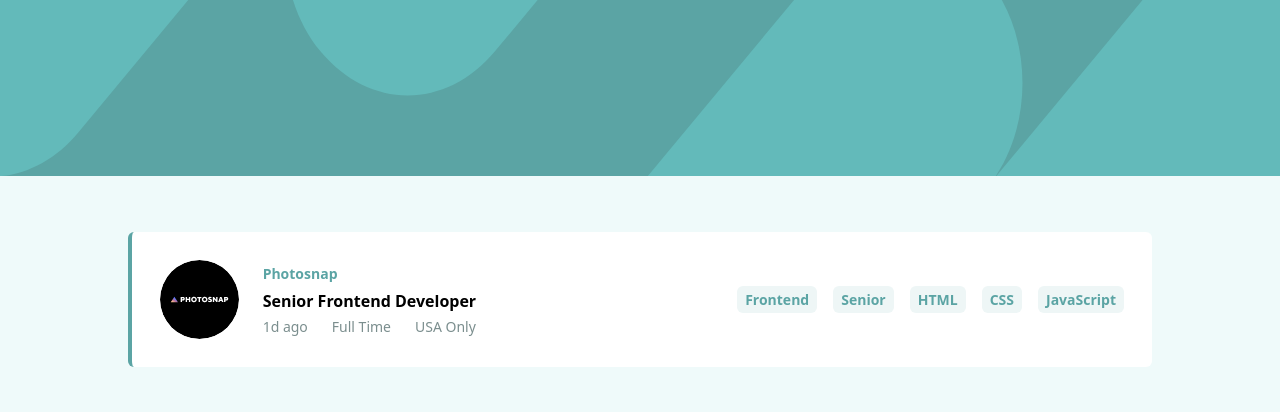
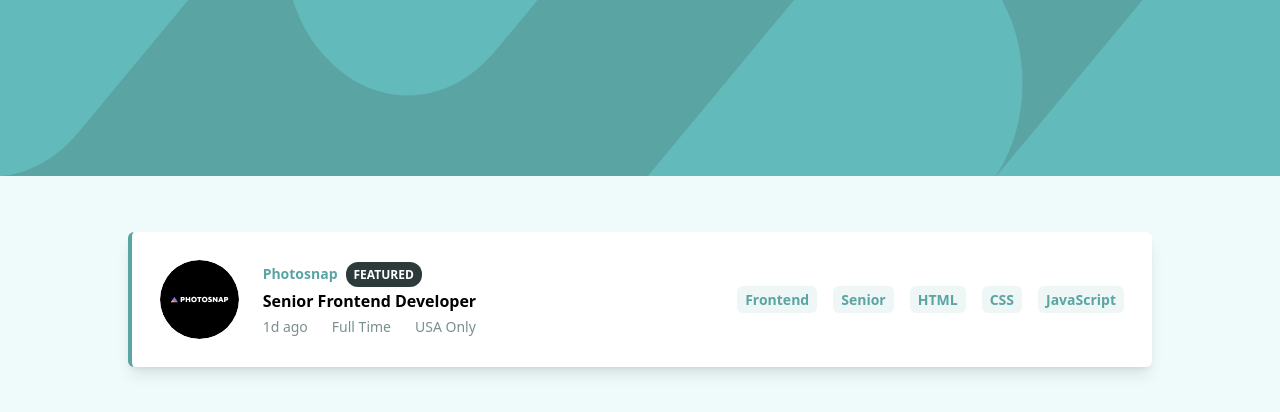
Before and after one commit to cloviswrodrigues/job_listings_with_filtering, a React (Vite) app in the folder frontend/: page / in a window 1280 px wide. Shown: the top 412 px of the page. Built offline with nearby package versions, Linux system fonts and the light colour scheme.

Commit message:
stylized featured label

```diff
--- a/frontend/src/components/JobItem/index.jsx
+++ b/frontend/src/components/JobItem/index.jsx
@@ -6,18 +6,33 @@ import LabelLink from "../LabelLink";
 const JobItem = ({ data }) => {
   const requirements = [data.role, data.level, ...data.languages] || [];
 
+  const featuredJob = data.id <= 1 ? true : false;
+  const styleFeaturedJob = featuredJob && "border-l-4 border-cyan-dark";
+
   if (!data) return null;
   return (
-    <li className="bg-white p-7 rounded-md border-l-4 border-cyan-dark flex items-center gap-6">
+    <li
+      className={`bg-white p-7 rounded-md flex items-center gap-6 shadow-lg ${styleFeaturedJob}`}
+    >
       <div>
         <ImageRounded src={data.logo} />
       </div>
       <div className="w-full flex justify-between items-center">
         <div>
-          <span className="text-sm text-cyan-dark font-bold">
-            {data.company}
-          </span>
-          <a href="#" className="block my-1 text-base font-bold">
+          <div>
+            <span className="text-sm text-cyan-dark font-bold">
+              {data.company}
+            </span>
+            {featuredJob && (
+              <span className="bg-cyan-very-dark px-2 py-1 rounded-xl ml-2 text-xs text-white font-bold">
+                FEATURED
+              </span>
+            )}
+          </div>
+          <a
+            href="#"
+            className="block my-1 text-base font-bold hover:text-cyan-dark"
+          >
             {data.position}
           </a>
           <ul className="flex text-cyan-dark-grayish gap-6 text-sm font-medium">
```
